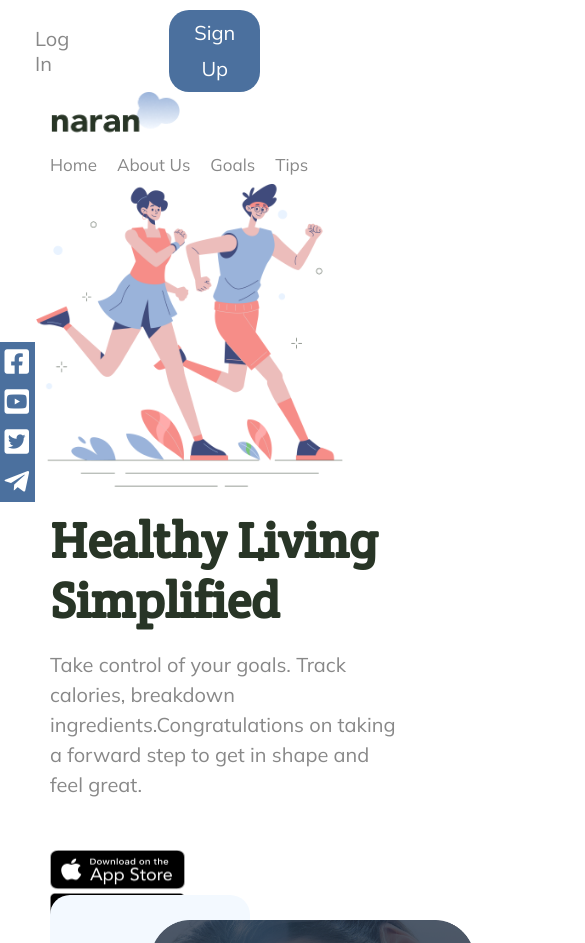
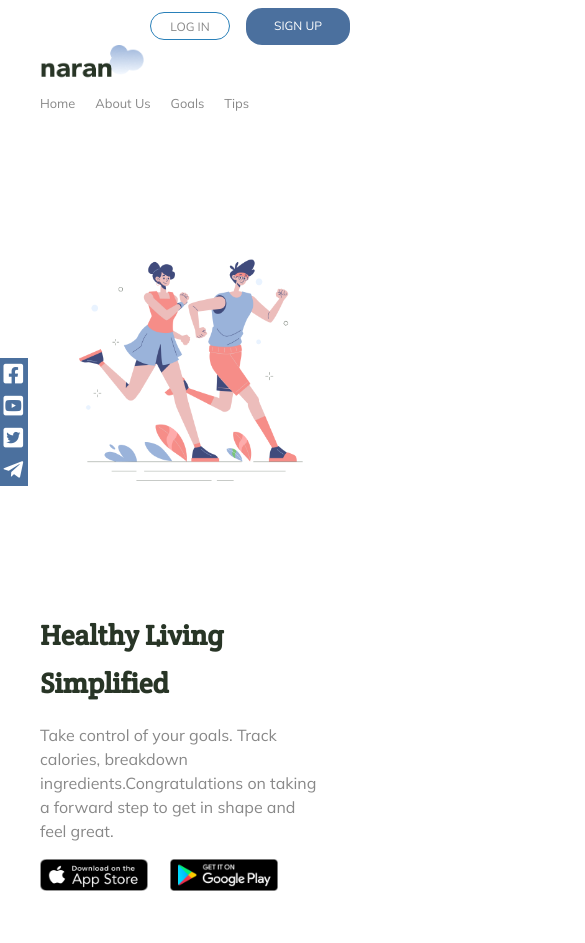
Before and after one commit to coderboy-raiyan/Fitness-Website, a plain HTML site: page index.html in a window 390 px wide. Shown: the top 943 px of the page, 585 px wide, since content can reach past the window. Drawn offline with Linux system fonts and the light colour scheme.

Commit message:
responsive code added

```diff
--- a/css/responsive.css
+++ b/css/responsive.css
@@ -1,4 +1,40 @@
 /* ================Responsive Design Starts =============================*/
+@media (max-width: 1280px) {
+  header,
+  .main-hero-section,
+  .common-section {
+    padding: 0 16rem;
+  }
+  html {
+    font-size: 50%;
+  }
+}
+
+/* ====================Tablet Mode css ==============*/
+@media (max-width: 980px) {
+  header,
+  .main-hero-section,
+  .common-section {
+    padding: 0 8rem;
+  }
+  .main-hero-section .hero-right-side {
+    width: 100%;
+    position: relative;
+    background: transparent;
+    display: flex;
+    justify-content: center;
+    align-items: center;
+  }
+  .main-hero-section .hero-right-side img {
+    width: 50rem;
+    height: 50rem;
+    /* margin-left: -11rem; */
+    margin-right: 0;
+    margin-top: 10rem;
+  }
+}
+
+/* =====================Mobile Devices Only ===========================*/
 @media (max-width: 770px) {
   header,
   .main-hero-section,
@@ -16,44 +52,76 @@
     display: block;
     order: 2;
   }
-  header nav .left-side-menu img {
-    display: block;
-    width: 100%;
-  }
   header .left-side-menu .sub-menu {
     width: 100%;
     display: block;
   }
   header nav .left-side-menu .sub-menu a {
+    margin-right: 2.5rem;
+  }
+  header nav .left-side-menu .sub-menu a li {
+    font-size: 1.6rem;
+  }
+
+  header nav .left-side-menu img {
+    display: block;
+    width: 100%;
+  }
+  header nav .right-side-menu {
+    width: 100%;
+    order: 1;
+  }
+  header nav .right-side-menu .sub-menu a {
+    width: 10rem;
+    height: 3.5rem;
+    border: 0.1rem solid #2980b9;
+    border-radius: 2rem;
+    -webkit-border-radius: 2rem;
+    -moz-border-radius: 2rem;
+    -ms-border-radius: 2rem;
+    -o-border-radius: 2rem;
+    display: flex;
+    justify-content: center;
+    align-items: center;
     margin-right: 2rem;
   }
-  header nav .left-side-menu .sub-menu a li {
-    font-size: 1.7rem;
+  header nav .right-side-menu .sub-menu a li {
+    font-size: 1.5rem;
+    text-transform: uppercase;
+  }
+  header nav .right-side-menu .sub-menu button {
+    width: 13rem;
+    font-size: 1.5rem;
+    text-transform: uppercase;
+  }
+  /* ==================================hero section Css style================== */
+
+  .main-hero-section {
+    display: flex;
+    width: 100%;
+    height: 100vh;
+    flex-flow: column;
+    margin-bottom: 20rem;
   }
 
-  /* ==================================hero section Css style================== */
-  .main-hero-section {
+  .main-hero-section .hero-left-side {
     width: 100%;
-    height: 80vh;
-    display: flex;
-    flex-flow: column;
-  }
-  .main-hero-section .hero-left-side {
     order: 2;
-    width: 100%;
   }
   .main-hero-section .hero-left-side h1 {
     width: 35rem;
-    font-size: 5rem;
-    list-style: 6rem;
+    font-size: 3.5rem;
+    line-height: 6rem;
     margin-bottom: 2rem;
   }
   .main-hero-section .hero-left-side p {
     width: 35rem;
     font-size: 2rem;
-    margin-bottom: 5rem;
+    margin-bottom: 2rem;
   }
+
   .main-hero-section .hero-right-side {
+    width: 100%;
     order: 1;
     display: flex;
     justify-content: center;
@@ -62,9 +130,9 @@
     background: transparent;
   }
   .main-hero-section .hero-right-side img {
-    width: 35rem;
-    height: 35rem;
+    width: 32rem;
+    height: 32rem;
     margin: 0;
-    margin-top: 4rem;
+    margin-top: 10rem;
   }
 }
```
